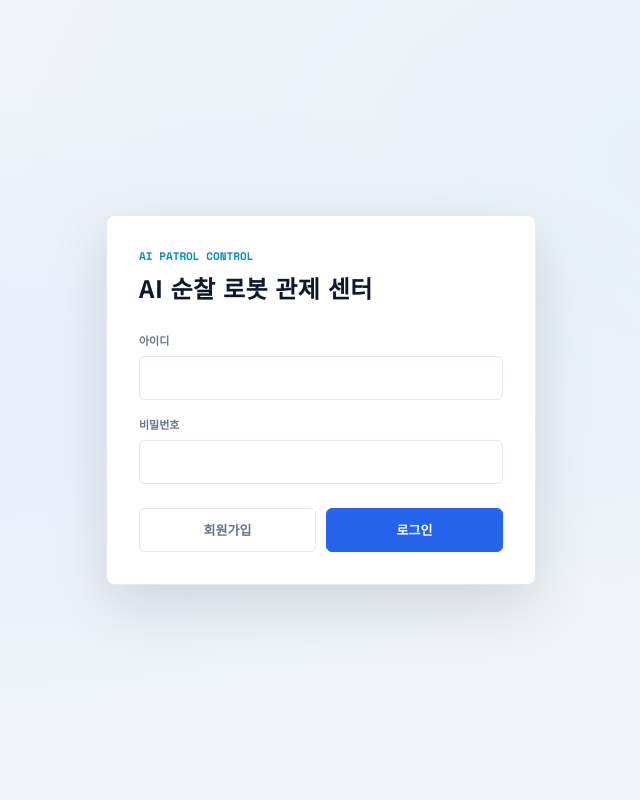
After one commit to jcy9066/capstone, a Flask app: page /login in a window 1280 px wide. The commit adds this page. Shown: the whole page, without its empty margins (319-959 px from the left). Run offline with Flask 3, Linux system fonts and the light colour scheme; parts of the project's set-up code (start-up, migrations or seed data) failed here and were passed over.

Commit message:
feat: 로그인 페이지 및 회원가입 모달 추가

```diff
--- a/frontend/routes/pages.py
+++ b/frontend/routes/pages.py
@@ -1,4 +1,4 @@
-from flask import Blueprint, render_template
+from flask import Blueprint, redirect, render_template, url_for
 
 
 pages_bp = Blueprint("pages", __name__)
@@ -6,5 +6,17 @@ pages_bp = Blueprint("pages", __name__)
 
 @pages_bp.route("/")
 def index():
-    # 관제 센터 메인 웹페이지를 띄워줍니다.
+    # 첫 접속은 로그인 화면으로 보냅니다. 실제 인증 검사는 아직 연결하지 않습니다.
+    return redirect(url_for("pages.login"))
+
+
+@pages_bp.route("/login")
+def login():
+    # 프론트엔드 전용 로그인 화면입니다.
+    return render_template("login.html")
+
+
+@pages_bp.route("/main")
+def main():
+    # 관제 센터 메인 웹페이지를 띄워줍니다. 권한 검사는 추후 인증 연동 시 추가합니다.
     return render_template("index.html")
--- /dev/null
+++ b/frontend/static/login.js
@@ -0,0 +1,65 @@
+document.addEventListener('DOMContentLoaded', () => {
+    const loginForm = document.getElementById('loginForm');
+    const signupModal = document.getElementById('signupModal');
+    const openSignupBtn = document.getElementById('openSignupBtn');
+    const closeSignupBtn = document.getElementById('closeSignupBtn');
+    const signupForm = document.getElementById('signupForm');
+    const sendEmailBtn = document.getElementById('sendEmailBtn');
+    const signupMessage = document.getElementById('signupMessage');
+    const signupEmail = document.getElementById('signupEmail');
+
+    function setSignupMessage(message, type) {
+        signupMessage.textContent = message;
+        signupMessage.classList.remove('error', 'success');
+        if (type) signupMessage.classList.add(type);
+    }
+
+    function openSignupModal() {
+        signupModal.classList.add('open');
+        signupModal.setAttribute('aria-hidden', 'false');
+        setSignupMessage('', '');
+        setTimeout(() => signupEmail.focus(), 0);
+    }
+
+    function closeSignupModal() {
+        signupModal.classList.remove('open');
+        signupModal.setAttribute('aria-hidden', 'true');
+    }
+
+    loginForm.addEventListener('submit', (event) => {
+        event.preventDefault();
+        if (!loginForm.reportValidity()) return;
+        window.location.href = '/main';
+    });
+
+    openSignupBtn.addEventListener('click', openSignupModal);
+    closeSignupBtn.addEventListener('click', closeSignupModal);
+    signupModal.addEventListener('click', (event) => {
+        if (event.target.matches('[data-close-signup]')) closeSignupModal();
+    });
+
+    document.addEventListener('keydown', (event) => {
+        if (event.key === 'Escape' && signupModal.classList.contains('open')) closeSignupModal();
+    });
+
+    sendEmailBtn.addEventListener('click', () => {
+        if (!signupEmail.reportValidity()) return;
+        setSignupMessage('이메일 형식을 확인했습니다.', 'success');
+    });
+
+    signupForm.addEventListener('submit', (event) => {
+        event.preventDefault();
+        if (!signupForm.reportValidity()) return;
+
+        const password = document.getElementById('signupPassword').value;
+        const passwordConfirm = document.getElementById('signupPasswordConfirm').value;
+
+        if (password !== passwordConfirm) {
+            setSignupMessage('비밀번호가 일치하지 않습니다.', 'error');
+            document.getElementById('signupPasswordConfirm').focus();
+            return;
+        }
+
+        setSignupMessage('입력값이 확인되었습니다.', 'success');
+    });
+});
--- a/frontend/static/style.css
+++ b/frontend/static/style.css
@@ -746,3 +746,206 @@ body.dark-mode .no-camera-bg {
     .control-grid { min-height: 300px; }
     .system-status-bar { position: relative; top: 0; right: 0; justify-content: center; margin-bottom: 10px; border-radius: 8px; }
 }
+
+
+/* ===================================================
+   로그인 / 회원가입
+=================================================== */
+body.login-page {
+    min-height: 100vh;
+    height: auto;
+    width: 100%;
+    padding: 0;
+    display: block;
+    overflow: auto;
+}
+.login-shell {
+    min-height: 100vh;
+    display: grid;
+    place-items: center;
+    padding: 32px 18px;
+    box-sizing: border-box;
+}
+.login-panel {
+    width: min(100%, 430px);
+    background: var(--card-bg);
+    border: 1px solid var(--border-color);
+    border-radius: 8px;
+    box-shadow: var(--shadow-lg);
+    padding: 32px;
+    box-sizing: border-box;
+}
+.login-brand {
+    display: flex;
+    flex-direction: column;
+    gap: 8px;
+    margin-bottom: 28px;
+}
+.login-brand-kicker {
+    color: var(--accent);
+    font-family: var(--mono);
+    font-size: 11px;
+    font-weight: 700;
+    letter-spacing: 0;
+    text-transform: uppercase;
+}
+.login-brand h1 {
+    white-space: normal;
+    font-size: 24px;
+    line-height: 1.3;
+}
+.login-form,
+.signup-form {
+    display: flex;
+    flex-direction: column;
+    gap: 16px;
+}
+.auth-field {
+    display: flex;
+    flex-direction: column;
+    gap: 7px;
+}
+.auth-field span {
+    color: var(--text-muted);
+    font-family: var(--mono);
+    font-size: 11px;
+    font-weight: 700;
+    letter-spacing: 0;
+}
+.auth-field input {
+    width: 100%;
+    min-height: 44px;
+    box-sizing: border-box;
+    background: var(--input-bg);
+    border: 1px solid var(--border-color);
+    border-radius: 6px;
+    color: var(--text-dark);
+    font-size: 14px;
+    padding: 0 12px;
+    outline: none;
+    transition: border-color 0.2s, box-shadow 0.2s, background 0.2s;
+}
+.auth-field input:focus {
+    border-color: var(--accent);
+    box-shadow: 0 0 0 3px var(--success-glow);
+}
+.auth-actions {
+    display: grid;
+    grid-template-columns: 1fr 1fr;
+    gap: 10px;
+    margin-top: 8px;
+}
+.auth-btn,
+.email-send-btn {
+    min-height: 44px;
+    border-radius: 6px;
+    font-size: 13px;
+    font-weight: 700;
+    font-family: var(--mono);
+    cursor: pointer;
+    transition: transform 0.16s, border-color 0.2s, background 0.2s, color 0.2s;
+}
+.auth-btn:active,
+.email-send-btn:active { transform: scale(0.98); }
+.auth-btn.primary {
+    background: var(--primary-color);
+    border: 1px solid var(--primary-color);
+    color: #ffffff;
+}
+.auth-btn.primary:hover { background: #1d4ed8; border-color: #1d4ed8; }
+.auth-btn.secondary {
+    background: transparent;
+    border: 1px solid var(--border-color);
+    color: var(--text-muted);
+}
+.auth-btn.secondary:hover {
+    border-color: var(--accent);
+    color: var(--accent);
+    background: rgba(8, 145, 178, 0.06);
+}
+.email-send-btn {
+    background: rgba(8, 145, 178, 0.08);
+    border: 1px solid rgba(8, 145, 178, 0.28);
+    color: var(--accent);
+}
+.email-send-btn:hover { background: rgba(8, 145, 178, 0.14); }
+.signup-submit { width: 100%; margin-top: 2px; }
+.signup-message {
+    min-height: 18px;
+    margin: -2px 0 0;
+    color: var(--text-muted);
+    font-size: 12px;
+    line-height: 1.5;
+}
+.signup-message.error { color: var(--danger-color); }
+.signup-message.success { color: var(--success-color); }
+.signup-modal {
+    position: fixed;
+    inset: 0;
+    display: none;
+    align-items: center;
+    justify-content: center;
+    padding: 18px;
+    box-sizing: border-box;
+    z-index: 1000;
+}
+.signup-modal.open { display: flex; }
+.signup-modal-backdrop {
+    position: absolute;
+    inset: 0;
+    background: rgba(15, 23, 42, 0.58);
+    backdrop-filter: blur(6px);
+}
+.signup-dialog {
+    position: relative;
+    width: min(100%, 460px);
+    max-height: calc(100vh - 36px);
+    overflow-y: auto;
+    background: var(--card-bg);
+    border: 1px solid var(--border-color);
+    border-radius: 8px;
+    box-shadow: var(--shadow-lg);
+    padding: 24px;
+    box-sizing: border-box;
+    animation: fadeIn 0.22s ease;
+}
+.signup-header {
+    display: flex;
+    align-items: center;
+    justify-content: space-between;
+    gap: 16px;
+    margin-bottom: 20px;
+}
+.signup-header h2 {
+    margin: 0;
+    color: var(--text-dark);
+    font-size: 18px;
+    line-height: 1.3;
+}
+.signup-close {
+    width: 32px;
+    height: 32px;
+    display: inline-flex;
+    align-items: center;
+    justify-content: center;
+    background: transparent;
+    border: 1px solid var(--border-color);
+    border-radius: 6px;
+    color: var(--text-muted);
+    cursor: pointer;
+    font-size: 20px;
+    line-height: 1;
+    transition: border-color 0.2s, color 0.2s, background 0.2s;
+}
+.signup-close:hover {
+    border-color: var(--accent);
+    color: var(--accent);
+    background: rgba(8, 145, 178, 0.06);
+}
+
+@media (max-width: 520px) {
+    .login-panel,
+    .signup-dialog { padding: 24px 18px; }
+    .login-brand h1 { font-size: 21px; }
+    .auth-actions { grid-template-columns: 1fr; }
+}
--- /dev/null
+++ b/frontend/templates/login.html
@@ -0,0 +1,77 @@
+<!DOCTYPE html>
+<html lang="ko">
+<head>
+    <meta charset="UTF-8">
+    <meta name="viewport" content="width=device-width, initial-scale=1.0">
+    <title>로그인 | AI 순찰 관제 센터</title>
+    <link href="https://fonts.googleapis.com/css2?family=Space+Mono:wght@0,400;0,700&family=Noto+Sans+KR:wght@300;400;500;700&display=swap" rel="stylesheet">
+    <link rel="stylesheet" href="static/style.css?v=20260604-login">
+</head>
+<body class="login-page">
+    <main class="login-shell">
+        <section class="login-panel" aria-labelledby="login-title">
+            <div class="login-brand">
+                <span class="login-brand-kicker">AI Patrol Control</span>
+                <h1 id="login-title">AI 순찰 로봇 관제 센터</h1>
+            </div>
+
+            <form class="login-form" id="loginForm">
+                <label class="auth-field" for="loginUserId">
+                    <span>아이디</span>
+                    <input type="text" id="loginUserId" name="user_id" autocomplete="username" required>
+                </label>
+
+                <label class="auth-field" for="loginPassword">
+                    <span>비밀번호</span>
+                    <input type="password" id="loginPassword" name="password" autocomplete="current-password" required>
+                </label>
+
+                <div class="auth-actions">
+                    <button class="auth-btn secondary" type="button" id="openSignupBtn">회원가입</button>
+                    <button class="auth-btn primary" type="submit">로그인</button>
+                </div>
+            </form>
+        </section>
+    </main>
+
+    <div class="signup-modal" id="signupModal" aria-hidden="true">
+        <div class="signup-modal-backdrop" data-close-signup></div>
+        <section class="signup-dialog" role="dialog" aria-modal="true" aria-labelledby="signup-title">
+            <div class="signup-header">
+                <h2 id="signup-title">회원가입</h2>
+                <button class="signup-close" type="button" id="closeSignupBtn" aria-label="회원가입 닫기">&times;</button>
+            </div>
+
+            <form class="signup-form" id="signupForm">
+                <label class="auth-field" for="signupEmail">
+                    <span>이메일</span>
+                    <input type="email" id="signupEmail" name="email" autocomplete="email" required>
+                </label>
+
+                <button class="email-send-btn" type="button" id="sendEmailBtn">이메일 보내기</button>
+
+                <label class="auth-field" for="signupUserId">
+                    <span>아이디</span>
+                    <input type="text" id="signupUserId" name="user_id" autocomplete="username" required>
+                </label>
+
+                <label class="auth-field" for="signupPassword">
+                    <span>비밀번호</span>
+                    <input type="password" id="signupPassword" name="password" autocomplete="new-password" required>
+                </label>
+
+                <label class="auth-field" for="signupPasswordConfirm">
+                    <span>비밀번호 2차 확인</span>
+                    <input type="password" id="signupPasswordConfirm" name="password_confirm" autocomplete="new-password" required>
+                </label>
+
+                <p class="signup-message" id="signupMessage" role="status" aria-live="polite"></p>
+
+                <button class="auth-btn primary signup-submit" type="submit">가입하기</button>
+            </form>
+        </section>
+    </div>
+
+    <script src="static/login.js?v=20260604-login"></script>
+</body>
+</html>
```
Also changed, not shown: server/app.py (+12 -2 lines).
